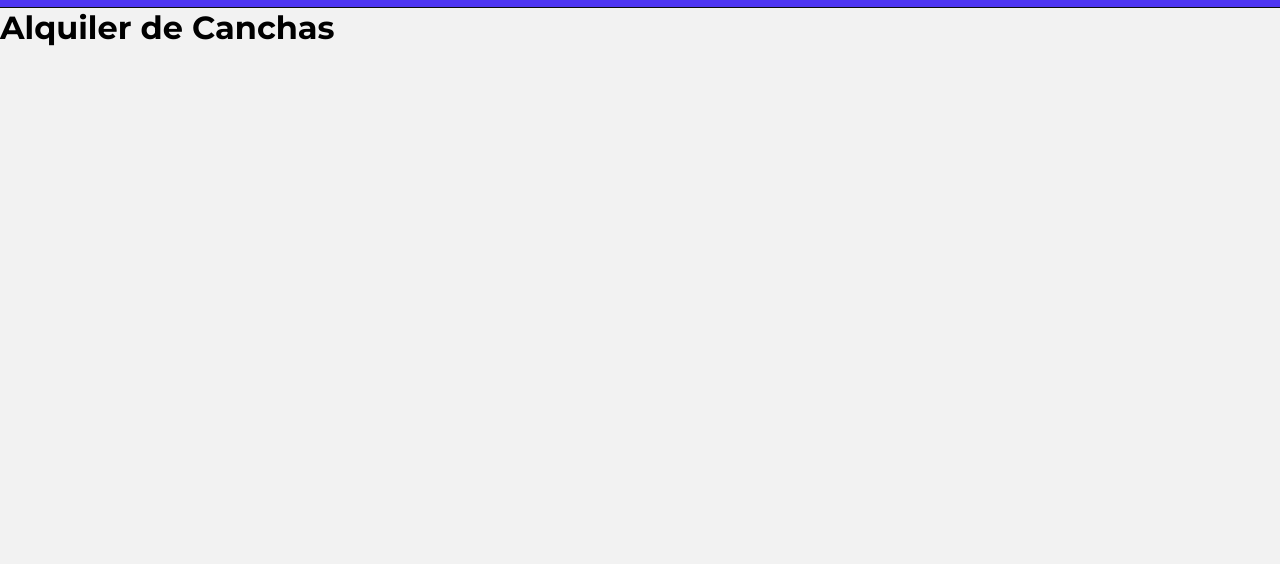
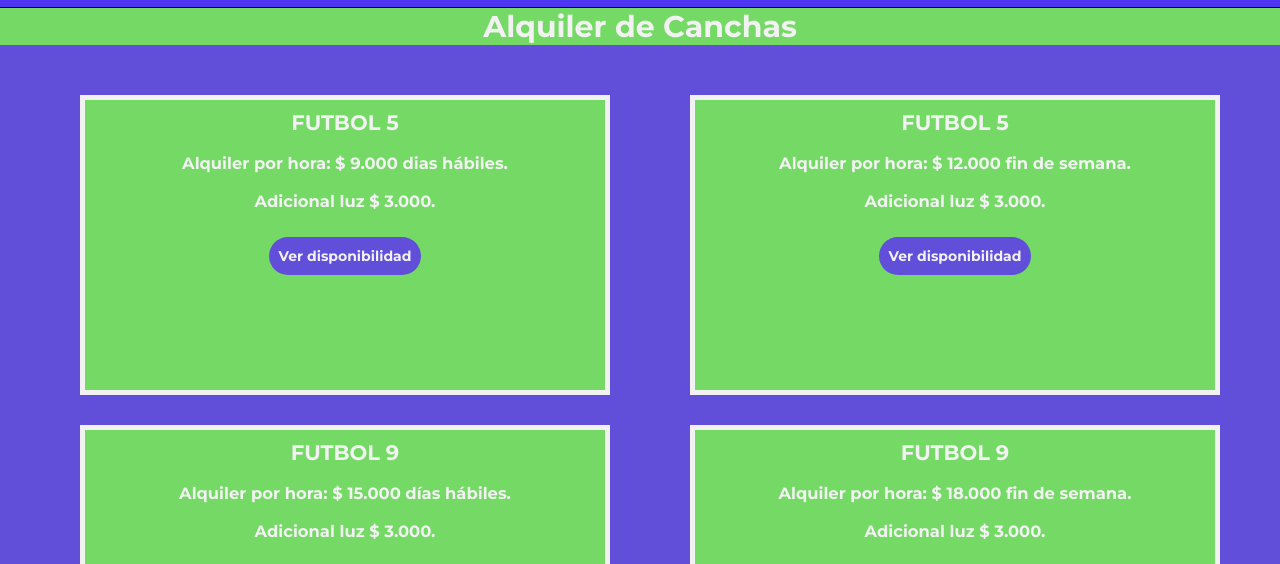
Before and after one commit to Santom67/PuntoPenal-Template, a plain HTML site: page Alquiler.html in a window 1280 px wide. Shown: the part 217-781 px from the top of the page. Drawn offline with Linux system fonts and the light colour scheme.

Commit message:
Act6oct23

```diff
--- a/Alquiler.html
+++ b/Alquiler.html
@@ -51,16 +51,29 @@
             </div>
         </nav>
     </header>
-    <main>
 
 
 
+    <h1 class="pAlquiler">Alquiler de Canchas</h1>
+    <div class="grid-container">
+        <div class="card"><H2>FUTBOL 5</H2><br><H3>Alquiler por hora: $ 9.000 dias hábiles.</h3><br><h3>Adicional luz $ 3.000.</h3><br><br><div class="res-btn">
+            <a href="#">Ver disponibilidad</a>
+        </div>
+    </div>
+        <div class="card"><H2>FUTBOL 5</H2><br><H3>Alquiler por hora: $ 12.000 fin de semana.</h3><br><h3>Adicional luz $ 3.000.</h3><br><br><div class="res-btn">
+            <a href="#">Ver disponibilidad</a>
+        </div></div>
+        <div class="card"><H2>FUTBOL 9</H2><br><H3>Alquiler por hora: $ 15.000 días hábiles.</h3><br><h3>Adicional luz $ 3.000.</h3><br><br><div class="res-btn">
+            <a href="#">Ver disponibilidad</a>
+        </div></div>
+        <div class="card"><H2>FUTBOL 9</H2><br><H3>Alquiler por hora: $ 18.000 fin de semana.</h3><br><h3>Adicional luz $ 3.000.</h3><br><br><div class="res-btn">
+            <a href="#">Ver disponibilidad</a>
+        </div></div>
 
-    </main>
+    </div>
 
     <script src="main.js"></script>
 
-    <h1>Alquiler de Canchas</h1>
 </body>
 
 </html>
--- a/style.css
+++ b/style.css
@@ -34,6 +34,7 @@ body {
     align-items: center;
     background-color: var(--color-two);
 }
+
 /* Agregue las redes y el boton reservar que no estaban en este formato de pantalla */
 .redes-btn i {
     color: var(--color-four);
@@ -117,9 +118,52 @@ body {
     display: none;
 }
 
+/* //css para las canchas en alquiler hasta 550px */
+.pAlquiler {
+
+    text-align: center;
+    font-size: 25px;
+    color: #F2F2F2;
+    padding: 0px;
+    background-color: var(--color-three);
+
+}
+
+.grid-container {
+    display: grid;
+    grid-template-rows: 25% 25% 25% 25%;
+    gap: 10px;
+    background-color: var(--color-two);
+    padding: 25px;
+}
+
+.card {
+    height: 200px;
+    color: #F2F2F2;
+    border: 5px solid var(--color-four);
+    background-color: var(--color-three);
+    padding: 10px;
+    font-size: 14px;
+    margin-left: 30px;
+    margin-right: 30px;
+    text-align: center;
+}
+
+.res-btn a {
+    text-decoration: none;
+    color: var(--color-four);
+    background-color: var(--color-two);
+    padding: 1rem;
+    border-radius: 2rem;
+    font-weight: 800;
+}
+
+
+
     /* Desktop nav menu */
     /*Cambie a 550 px para que no se achique tanto la letra y no se solape Alq Canchas y Otros Servicios*/
-@media(min-width: 550px) {
+
+    @media(min-width: 650px) {
         #buttons {
             display: flex;
             justify-content: space-around;
@@ -181,4 +225,35 @@ body {
             transform: scale(1.05, 1.05);
             border-bottom: 1px solid var(--color-three);
         }
+
+        /* //css para las canchas en alquiler min 550px */
+
+        .grid-container {
+            display: grid;
+            grid-template-columns: 50% 50%;
+            grid-template-rows: 50% 50%;
+            gap: 20px;
+            background-color: (--color-two);
+            padding: 50px;
+
         }
+
+        .card {
+            height: 300px;
+            border: 5px solid (--color-four);
+            background-color: (--color-three);
+            padding: 10px;
+            font-size: 14px;
+            color: #F2F2F2;
+            text-align: center;
+        }
+
+        .pAlquiler {
+
+            text-align: center;
+            font-size: 30px;
+            padding: 0px;
+            background-color: var(--color-three);
+        }
+
+    }
```
Lines whose indentation alone changed are shown as unchanged.
